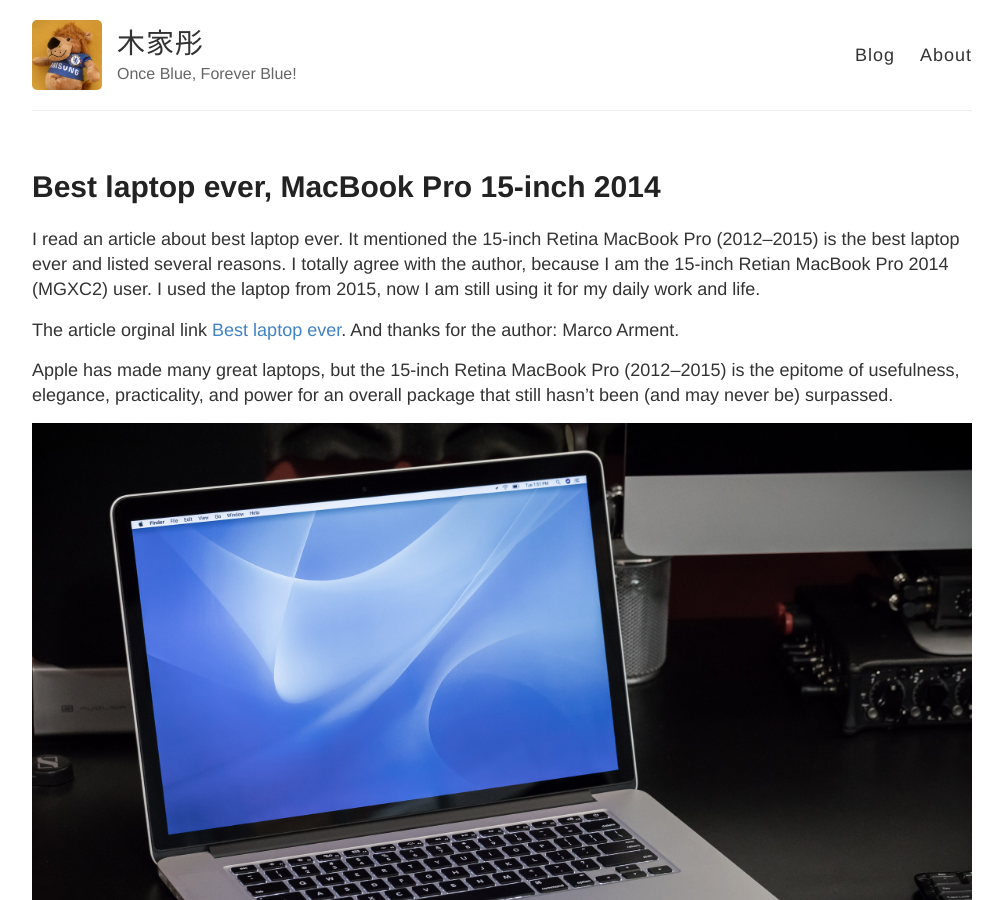
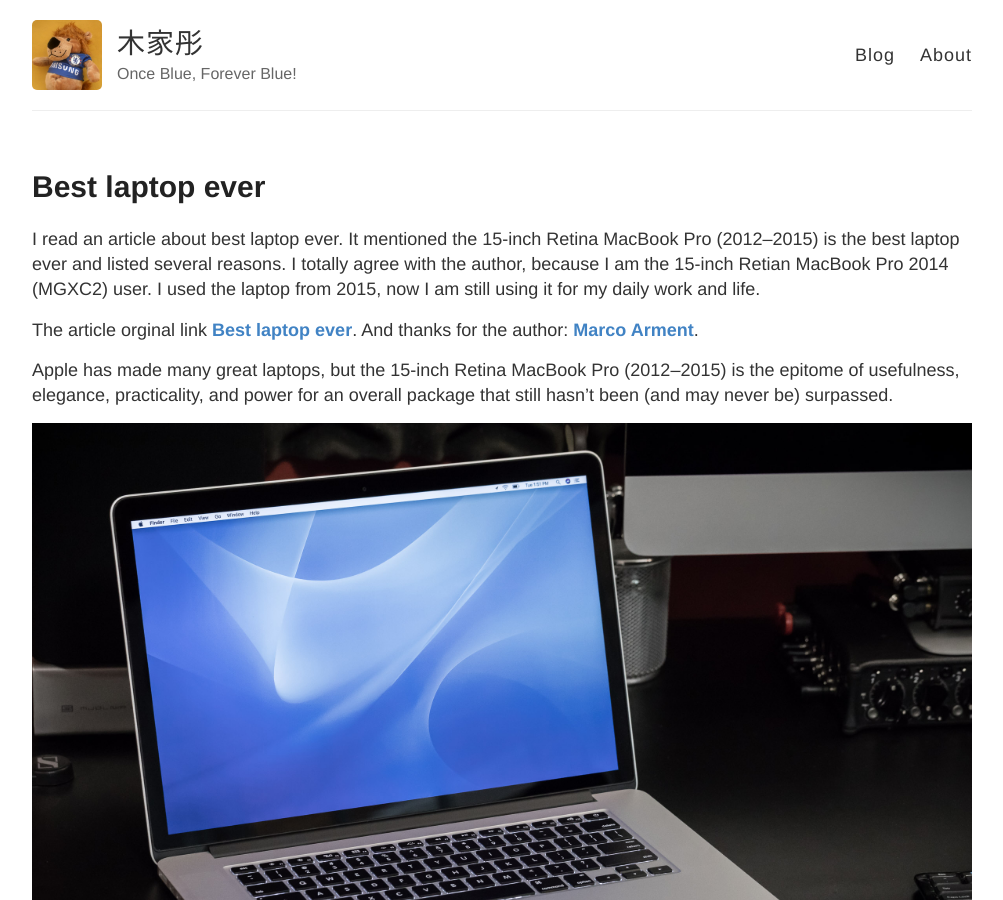
Before and after one commit to mujiatong/mujiatong.github.io, a Jekyll site: the page built from _posts/2017-11-14-Best-Laptop-Ever.md, in a window 1280 px wide and 900 px high. Shown: the whole window, without its empty margins (138-1141 px from the left). Built offline with Jekyll 4.4.1, drawn with Linux system fonts in a browser that asks for light colours.

Commit message:
Modify Best laptop ever post

```diff
--- a/_posts/2017-11-14-Best-Laptop-Ever.md
+++ b/_posts/2017-11-14-Best-Laptop-Ever.md
@@ -1,11 +1,11 @@
 ---
 layout: post
-title: Best laptop ever, MacBook Pro 15-inch 2014
+title: Best laptop ever
 ---
 
 I read an article about best laptop ever. It mentioned the 15-inch Retina MacBook Pro (2012–2015) is the best laptop ever and listed several reasons. I totally agree with the author, because I am the 15-inch Retian MacBook Pro 2014 (MGXC2) user. I used the laptop from 2015, now I am still using it for my daily work and life.
 
-The article orginal link [Best laptop ever](https://marco.org/2017/11/14/best-laptop-ever "Best laptop ever"). And thanks for the author: Marco Arment.
+The article orginal link **[Best laptop ever](https://marco.org/2017/11/14/best-laptop-ever "Best laptop ever")**. And thanks for the author: **[Marco Arment](https://marco.org/ "Marco Arment")**.
 
 Apple has made many great laptops, but the 15-inch Retina MacBook Pro (2012–2015) is the epitome of usefulness, elegance, practicality, and power for an overall package that still hasn’t been (and may never be) surpassed.
 
```
